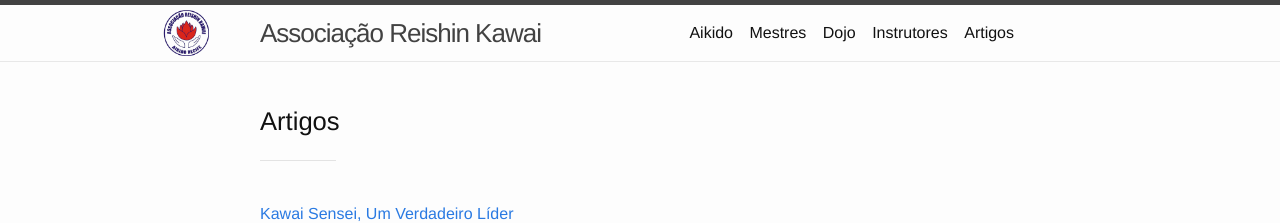
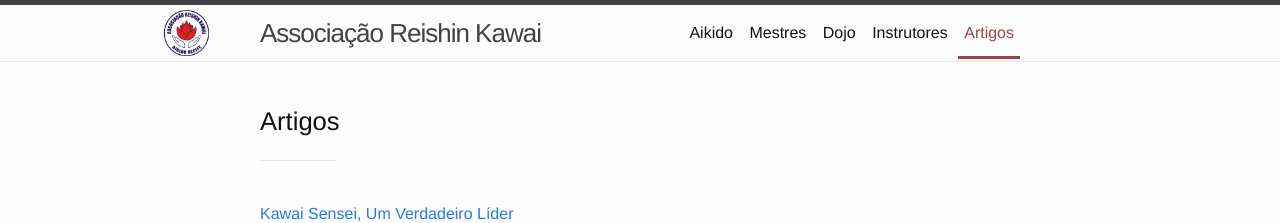
Before and after one commit to aikidorecife/aikidorecife.github.io, a Jekyll site: the page built from artigos/index.html, in a window 1280 px wide. Shown: the top 223 px of the page. Built offline with Jekyll 4.4.1, drawn with Linux system fonts in a browser that asks for light colours; nearby versions of some CDN libraries.

Commit message:
done with the navbar highlighting

```diff
--- a/_includes/header.html
+++ b/_includes/header.html
@@ -10,10 +10,10 @@
     <nav class="site-nav">
       <div class="trigger">
 	      <a {% if current[1] == 'aikido' %}id="active"{% endif %} class="page-link" href="{{ site.baseurl }}/aikido/" >Aikido</a>
-	      <a class="page-link {% if current[1] == 'mestres' %}active{% endif %}" href="{{ site.baseurl }}/mestres/">Mestres</a>
-	      <a class="page-link {% if current[1] == 'dojo' %}active{% endif %}" href="{{ site.baseurl }}/dojo/">Dojo</a>
-	      <a class="page-link {% if current[1] == 'instrutores' %}active{% endif %}" href="{{ site.baseurl }}/instrutores/">Instrutores</a>
-	      <a class="page-link {% if current[1] == 'artigos' %}active{% endif %}" href="{{ site.baseurl }}/artigos/">Artigos</a>
+	      <a {% if current[1] == 'mestres' %}id="active"{% endif %} class="page-link" href="{{ site.baseurl }}/mestres/">Mestres</a>
+	      <a {% if current[1] == 'dojo' %}id="active"{% endif %} class="page-link" href="{{ site.baseurl }}/dojo/">Dojo</a>
+	      <a {% if current[1] == 'instrutores' %}id="active"{% endif %} class="page-link" href="{{ site.baseurl }}/instrutores/">Instrutores</a>
+	      <a {% if current[1] == 'artigos' %}id="active"{% endif %} class="page-link" href="{{ site.baseurl }}/artigos/">Artigos</a>
       </div>
     </nav>
 
```
